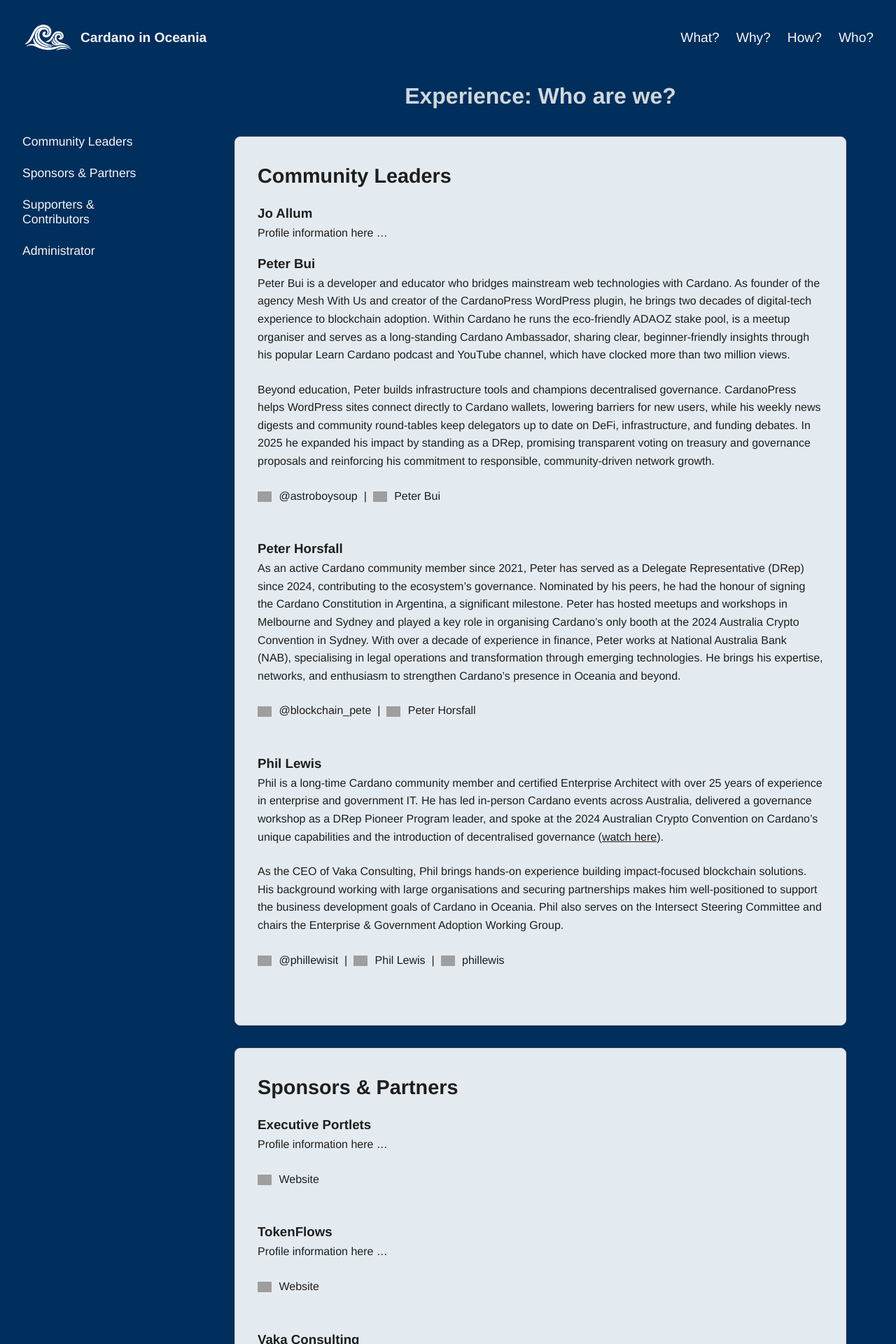
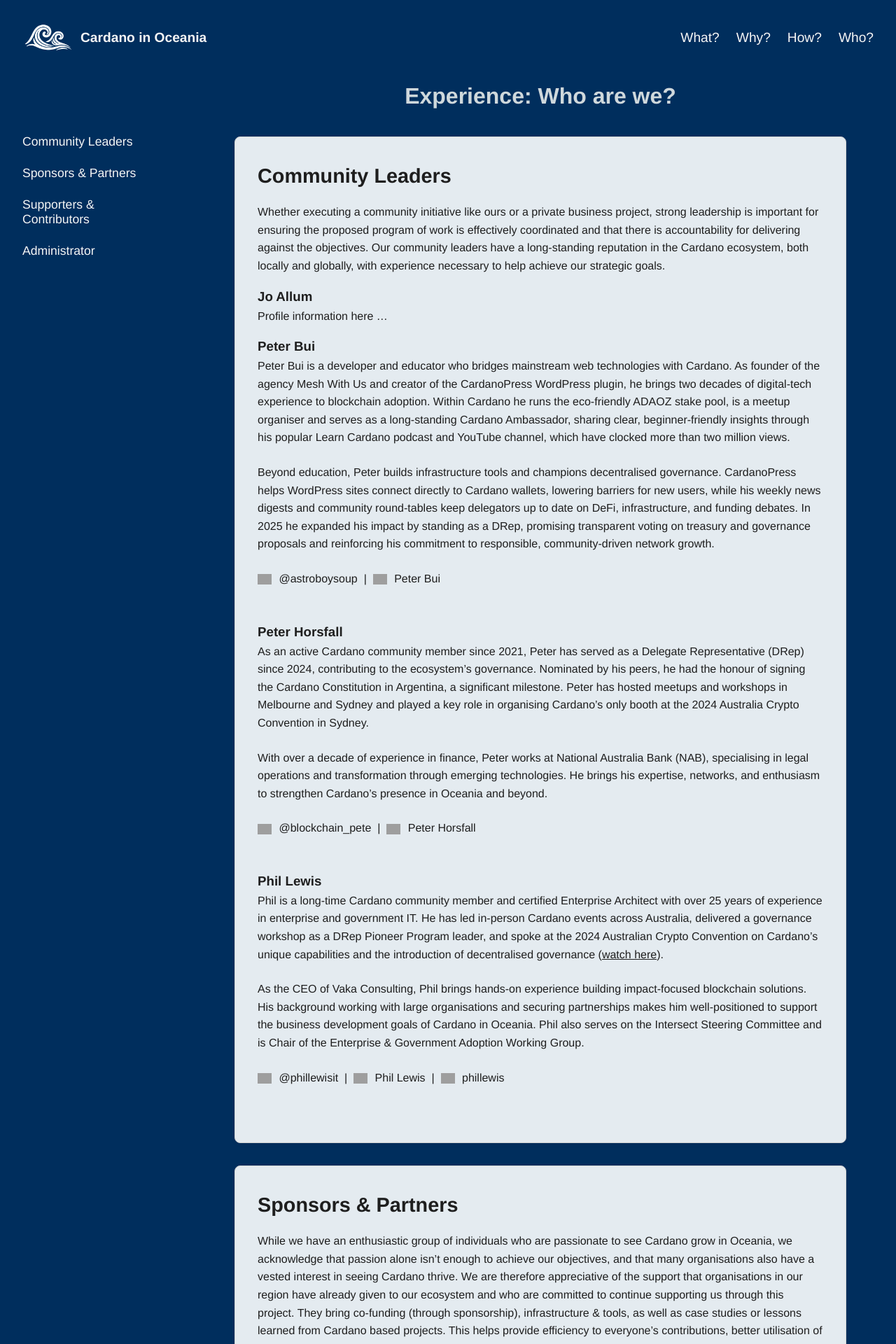
Before and after one commit to cardano-in-oceania/cardano-in-oceania.github.io, a Jekyll site: the page built from pages/who.md, in a window 1280 px wide. Shown: the top 1920 px of the page at 70% size. Built offline with Jekyll 4.4.1, drawn with Linux system fonts in a browser that asks for light colours; some of the changed text lies outside the part shown; grey boxes are pictures that could not be loaded.

Commit message:
Introductions in Who sections

```diff
--- a/pages/who.md
+++ b/pages/who.md
@@ -8,6 +8,8 @@
 <div class="section" markdown="1">
 
 ## Community Leaders
+Whether executing a community initiative like ours or a private business project, strong leadership is important for ensuring the proposed program of work is effectively coordinated and that there is accountability for delivering against the objectives. Our community leaders have a long-standing reputation in the Cardano ecosystem, both locally and globally, with experience necessary to help achieve our strategic goals.
+
 ### Jo Allum
 Profile information here ...
 
@@ -23,7 +25,9 @@
 %}
 
 ### Peter Horsfall
-As an active Cardano community member since 2021, Peter has served as a Delegate Representative (DRep) since 2024, contributing to the ecosystem’s governance. Nominated by his peers, he had the honour of signing the Cardano Constitution in Argentina, a significant milestone. Peter has hosted meetups and workshops in Melbourne and Sydney and played a key role in organising Cardano’s only booth at the 2024 Australia Crypto Convention in Sydney.  With over a decade of experience in finance, Peter works at National Australia Bank (NAB), specialising in legal operations and transformation through emerging technologies. He brings his expertise, networks, and enthusiasm to strengthen Cardano’s presence in Oceania and beyond.
+As an active Cardano community member since 2021, Peter has served as a Delegate Representative (DRep) since 2024, contributing to the ecosystem’s governance. Nominated by his peers, he had the honour of signing the Cardano Constitution in Argentina, a significant milestone. Peter has hosted meetups and workshops in Melbourne and Sydney and played a key role in organising Cardano’s only booth at the 2024 Australia Crypto Convention in Sydney.
+
+With over a decade of experience in finance, Peter works at National Australia Bank (NAB), specialising in legal operations and transformation through emerging technologies. He brings his expertise, networks, and enthusiasm to strengthen Cardano’s presence in Oceania and beyond.
 
 {% include social-links.html
   x="blockchain_pete"
@@ -34,7 +38,7 @@
 ### Phil Lewis
 Phil is a long-time Cardano community member and certified Enterprise Architect with over 25 years of experience in enterprise and government IT. He has led in-person Cardano events across Australia, delivered a governance workshop as a DRep Pioneer Program leader, and spoke at the 2024 Australian Crypto Convention on Cardano’s unique capabilities and the introduction of decentralised governance ([watch here](https://www.youtube.com/watch?v=AEDqdm6_46M)).
 
-As the CEO of Vaka Consulting, Phil brings hands-on experience building impact-focused blockchain solutions. His background working with large organisations and securing partnerships makes him well-positioned to support the business development goals of Cardano in Oceania. Phil also serves on the Intersect Steering Committee and chairs the Enterprise & Government Adoption Working Group.
+As the CEO of Vaka Consulting, Phil brings hands-on experience building impact-focused blockchain solutions. His background working with large organisations and securing partnerships makes him well-positioned to support the business development goals of Cardano in Oceania. Phil also serves on the Intersect Steering Committee and is Chair of the Enterprise & Government Adoption Working Group.
 
 {% include social-links.html
   x="phillewisit"
@@ -47,6 +51,8 @@
 <div class="section" markdown="1">
 
 ## Sponsors & Partners
+While we have an enthusiastic group of individuals who are passionate to see Cardano grow in Oceania, we acknowledge that passion alone isn't enough to achieve our objectives, and that many organisations also have a vested interest in seeing Cardano thrive.  We are therefore appreciative of the support that organisations in our region have already given to our ecosystem and who are committed to continue supporting us through this project.  They bring co-funding (through sponsorship), infrastructure & tools, as well as case studies or lessons learned from Cardano based projects.  This helps provide efficiency to everyone’s contributions, better utilisation of funds and more effective outcomes that are aimed at delivering real world solutions.
+
 ### Executive Portlets
 Profile information here ...
 
@@ -63,6 +69,10 @@
 
 ### Vaka Consulting
 Vaka Consulting are a solutions design company, who partner with businesses looking to leverage decentralised technology. They sponsored several Cardano events last year, funding venues, catering and merchandise. They were also the lead logistics coordinator for the Intersect/Cardano booth at the 2024 Australian Crypto Convention.
+
+The team specialise in creating solutions that deliver real world value, such as being the core technology partner for the Empowa project.  They are currently working on projects such as:
+- A financing solution for a green asset distributor in Kenya.
+- An Article 6.4 compliant carbon credit registry and marketplace in Australia.
 
 {% include social-links.html
   website="https://vakaconsulting.io"
@@ -86,6 +96,8 @@
 <div class="section" markdown="1">
 
 ## Supporters & Contributors
+People are at the heart of this grassroots initiative and Oceania is fortunate to have a strong community of people who have been contributing to Cardano for many years.  These are just some of the people who regularly step up and are ready to go, with many more excited to contribute.
+
 ### Nathan Barkell (Perth)
 Nathan is a passionate educator and entrepreneur who has taught Maths, Science, and Health & Physical Education for over a decade. He hosted the Cardano Constitution Workshop in Perth, Western Australia, and was elected as the city’s delegate to attend the Cardano Constitutional Convention in Buenos Aires, where he participated in drafting and officially signing the final Constitution alongside Charles Hoskinson and fellow global delegates. An active member of the crypto ecosystem for the past five years, Nate is focused on growing a world-class business that makes education more accessible and impactful across the world.
 
```
